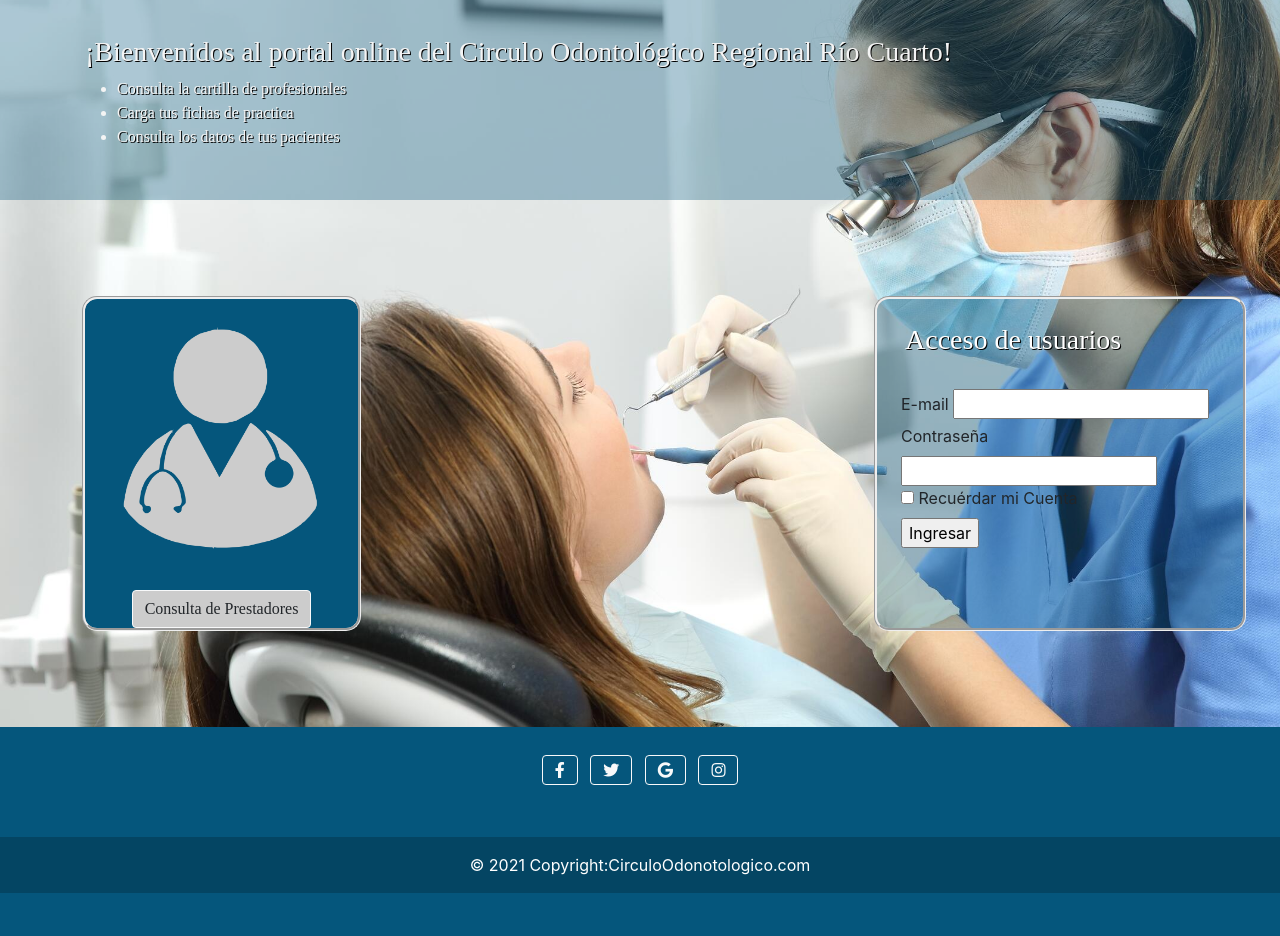
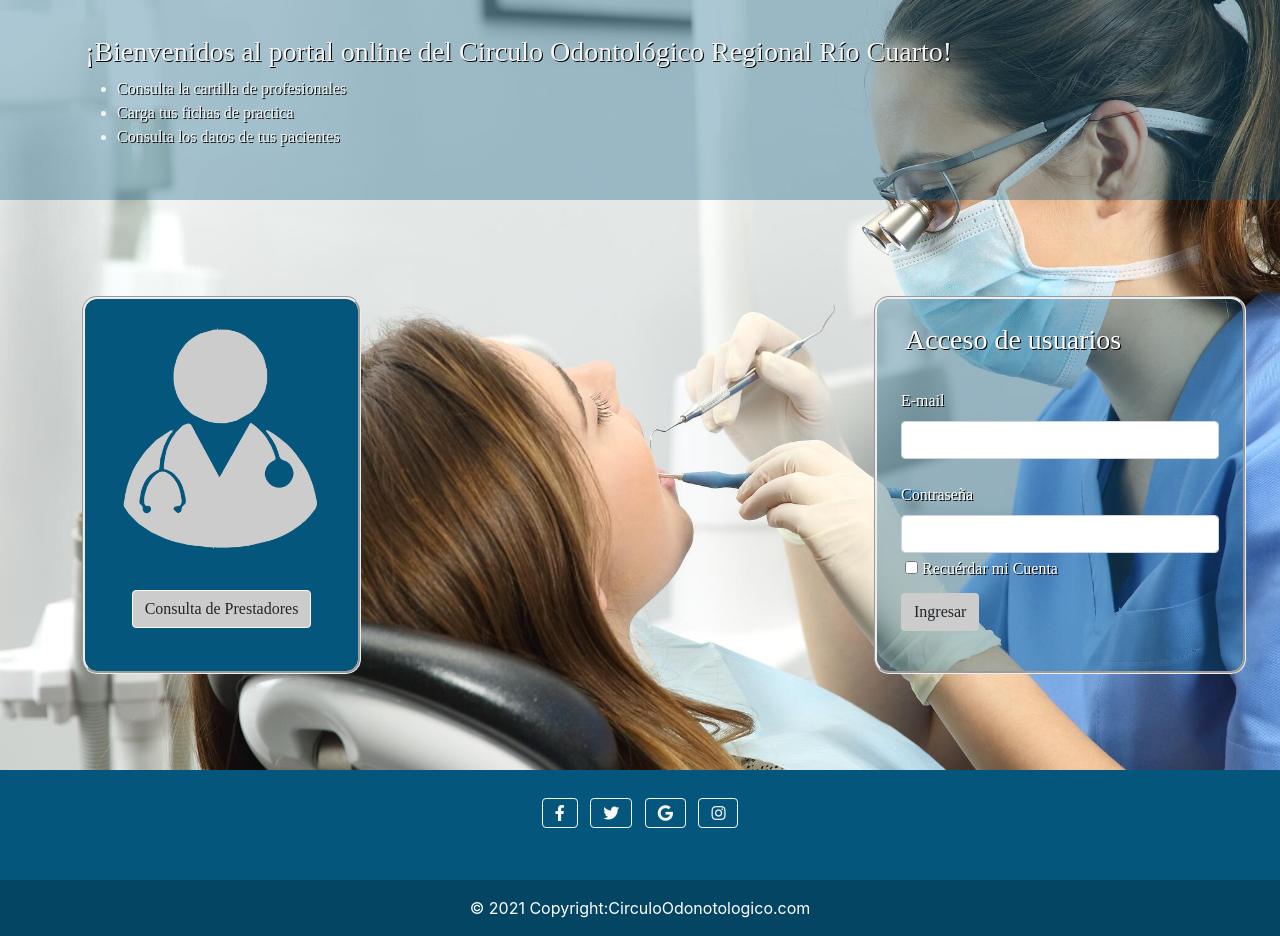
Before and after one commit to amarioni/Circulo-Odontologico, a Flask app: page / in a window 1280 px wide. Shown: the part 101-1037 px from the top of the page. Before the commit the page ends 994 px from the top, so only its background shows below. Run offline with Flask 2, Linux system fonts and the light colour scheme; some libraries are stand-ins or nearby versions; some web fonts are replaced.

Commit message:
loginform changess

```diff
--- a/app/auth/templates/auth/index.html
+++ b/app/auth/templates/auth/index.html
@@ -59,29 +59,29 @@
 
     </div>
 
-    <div class="container-md containerlogin col-sm-4 bg-circulo-transp p-4 ml-5">
+    <div class="container-md containerlogin col-sm-4 bg-circulo-transp p-4 ml-5 ">
         <h3 class="textlogin ml-1">Acceso de usuarios</h3>
         <br>
         <div>
-            <form action="" method="post" novalidate>
+            <form class="textlogin"  action="" method="post" novalidate>
                 {{ form.hidden_tag() }}
                 <div>
                     {{ form.email.label }}
-                    {{ form.email }}<br>
+                    {{ form.email(class="form-control") }}<br>
                     {% for error in form.email.errors %}
-                    <span style="color: red;">{{ error }}</span>
+                    {{ error()}}
                     {% endfor %}
                 </div>
                 <div>
                     {{ form.password.label }}
-                    {{ form.password }}<br>
+                    {{ form.password(class="form-control") }}
                     {% for error in form.password.errors %}
-                    <span style="color: red;">{{ error }}</span>
+                    {{ error()}}
                     {% endfor %}
                 </div>
-                <div>{{ form.remember_me() }} {{ form.remember_me.label }}</div>
+                <div class="p-1">{{ form.remember_me() }} {{ form.remember_me.label }}</div>
                 <div>
-                    {{ form.submit() }}
+                    {{ form.submit(class="btn btnlogin") }}
                 </div>
             </form>
         </div>
--- a/app/static/css/estilos.css
+++ b/app/static/css/estilos.css
@@ -83,3 +83,8 @@ body {
   font-family: "Secular One";
   border-style: groove;
 }
+.error-text{
+  font-family: 'Times New Roman', Times, serif;
+  color: red;
+  text-shadow: none;
+}
```
